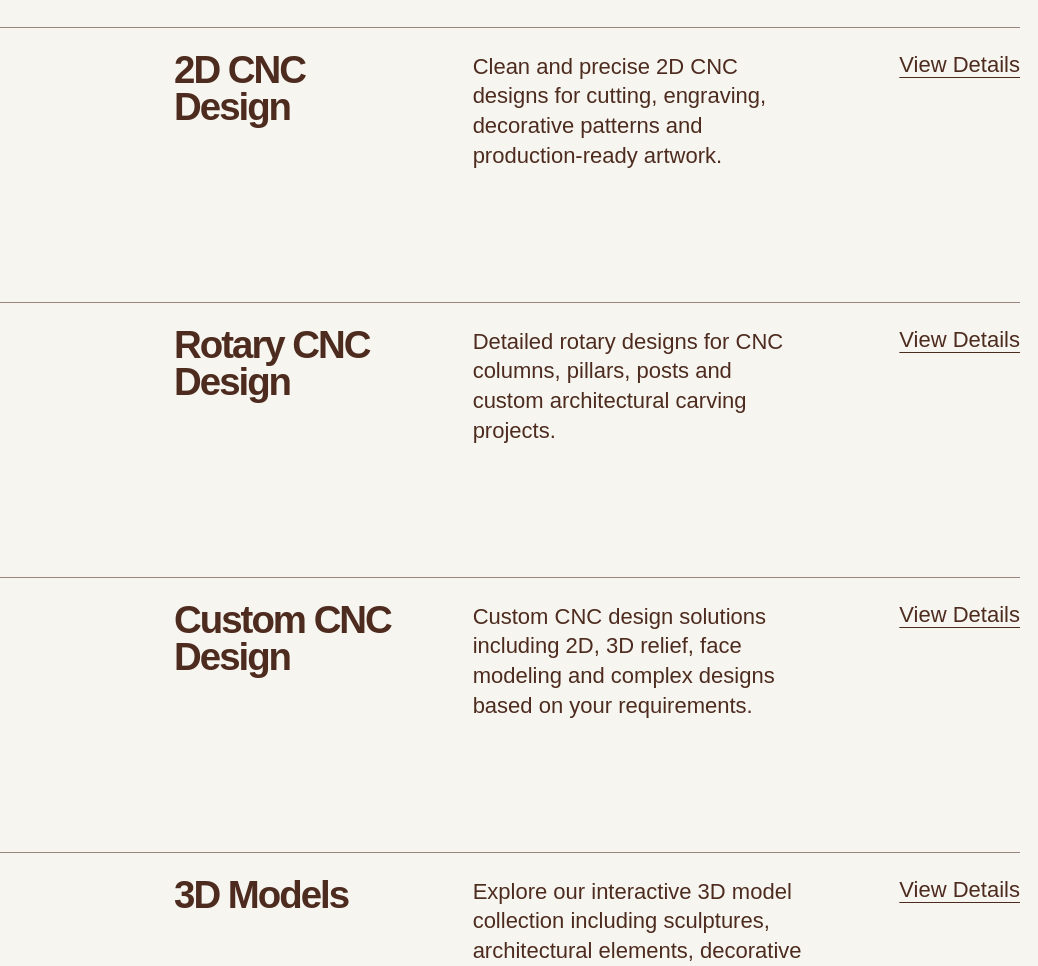
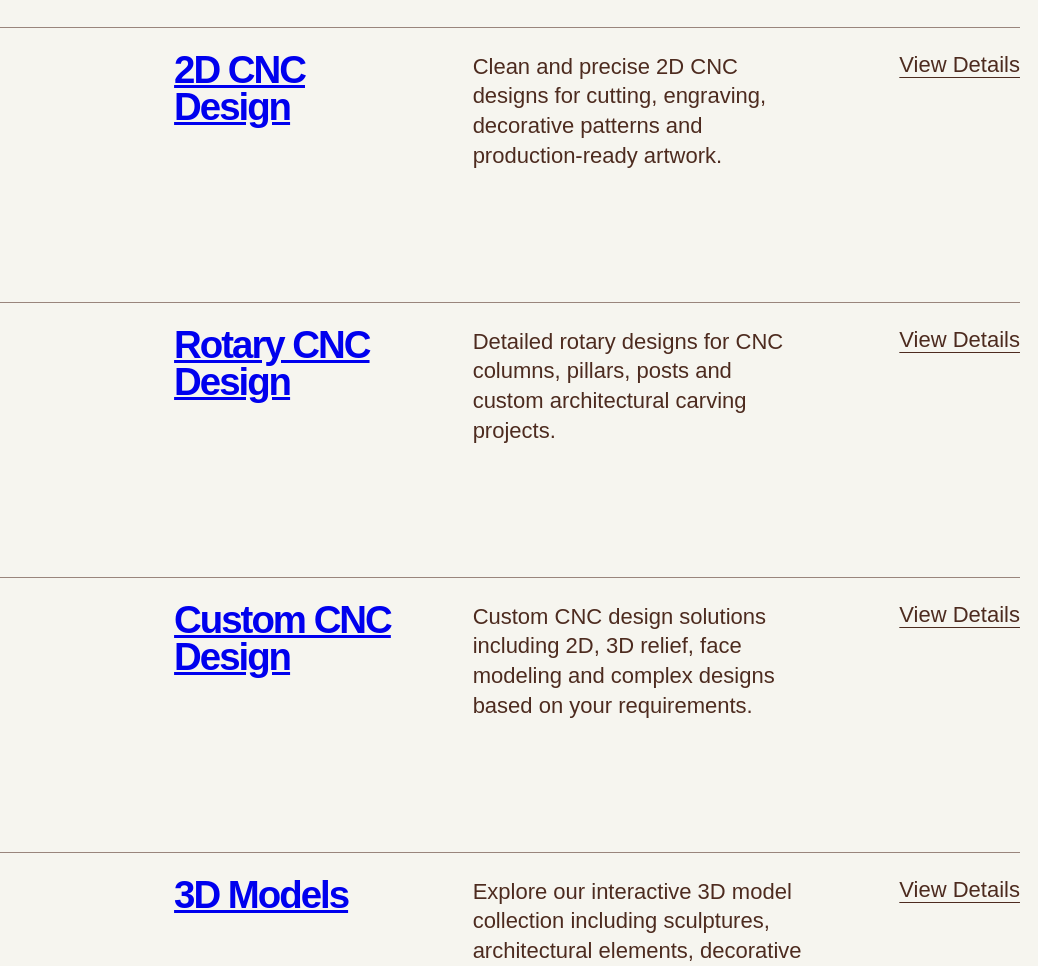
Before and after one commit to dhyanaengrave-netizen/dhyanaengrave-portfolio, a plain HTML site: page index.html in a window 1280 px wide. Shown: the part 4226-5192 px from the top of the page, 242-1280 px from the left. Drawn offline with Linux system fonts and the light colour scheme; a web font is replaced by a local one.

Commit message:
Update index.html

```diff
--- a/index.html
+++ b/index.html
@@ -360,7 +360,7 @@
 
 
 
-        <h2>2D CNC<br>Design</h2>
+       <h2><a href="2d-design.html">2D CNC<br>Design</a></h2>
 
 
 
@@ -392,8 +392,7 @@
 
 
 
-        <h2>Rotary CNC<br>Design</h2>
-
+       <h2><a href="rotary-cnc.html">Rotary CNC<br>Design</a></h2>
 
 
         <p>
@@ -424,7 +423,7 @@
 
 
 
-        <h2>Custom CNC<br>Design</h2>
+        <h2><a href="custom-design.html">Custom CNC<br>Design</a></h2>
 
 
 
@@ -456,7 +455,7 @@
 
 
 
-            <h2>3D Models</h2>
+            <h2><a href="3d-models.html">3D Models</a></h2>
 
 
 
```
